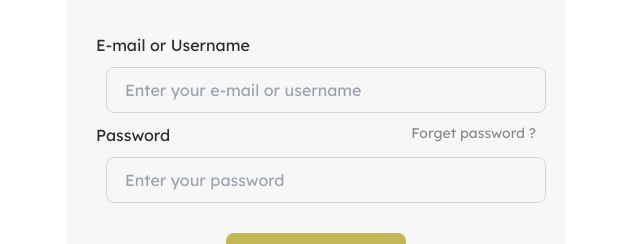
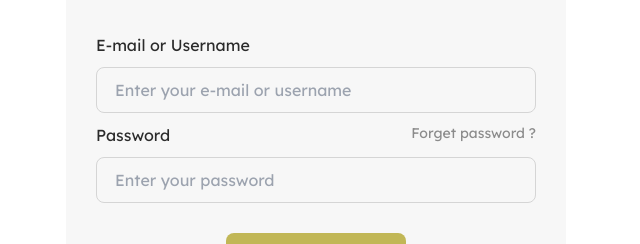
Before and after one commit to BeeGuard/web, a Next.js app: page / in a window 1280 px wide. Shown: the part 231-475 px from the top of the page, without its empty margins (324-964 px from the left). Built offline with nearby package versions, Linux system fonts and the light colour scheme.

Commit message:
update folders

```diff
--- /dev/null
+++ b/src/app/beekeeper/beehive/page.tsx
@@ -0,0 +1,5 @@
+export default function Beehives() {
+    return (
+        <h2>Beehive</h2>
+    )
+}
--- a/src/app/page.tsx
+++ b/src/app/page.tsx
@@ -13,7 +13,7 @@ export default function Home() {
     async function onSubmit(event: FormEvent<HTMLFormElement>) {
         event.preventDefault()
         console.log(event)
-        router.push('/dashboard')
+        router.push('/beekeeper/dashboard')
     }
 
     return (
--- a/src/app/ui/input/input.css
+++ b/src/app/ui/input/input.css
@@ -3,7 +3,7 @@
 
     input {
         width: 100%;
-        margin: 10px;
+        margin: 10px 0;
         padding: 10px 18px;
         border-radius: 8px;
         background-color: rgb(var(--card-background-primary));
```
Also changed, not shown: src/app/beekeeper/dashboard/page.css (renamed from src/app/dashboard/page.css), src/app/beekeeper/dashboard/page.tsx (renamed from src/app/dashboard/page.tsx), src/app/beekeeper/layout.css (renamed from src/app/dashboard/layout.css), src/app/beekeeper/layout.tsx (renamed from src/app/dashboard/layout.tsx).
